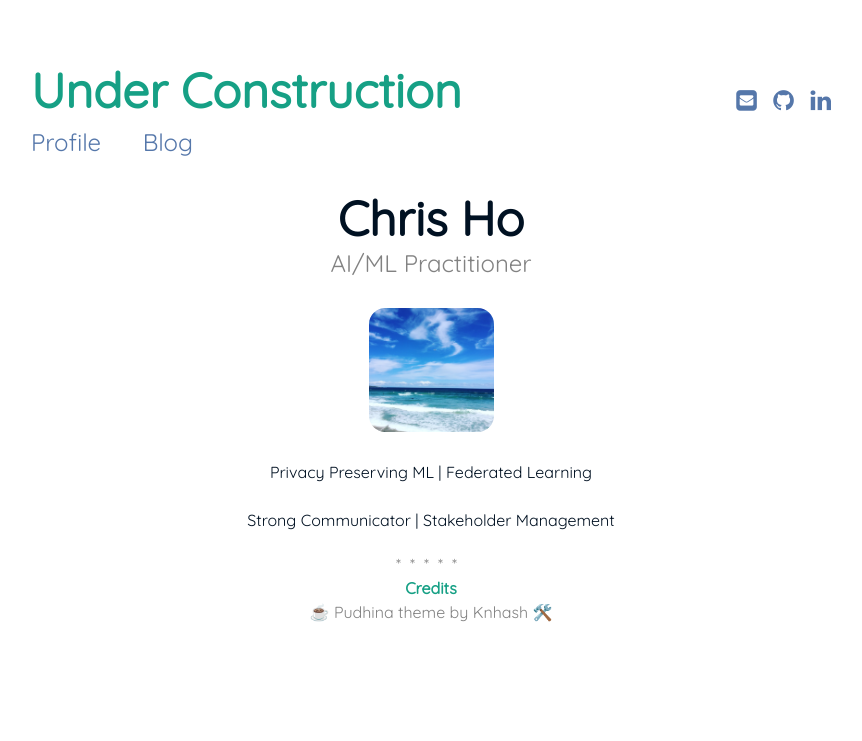
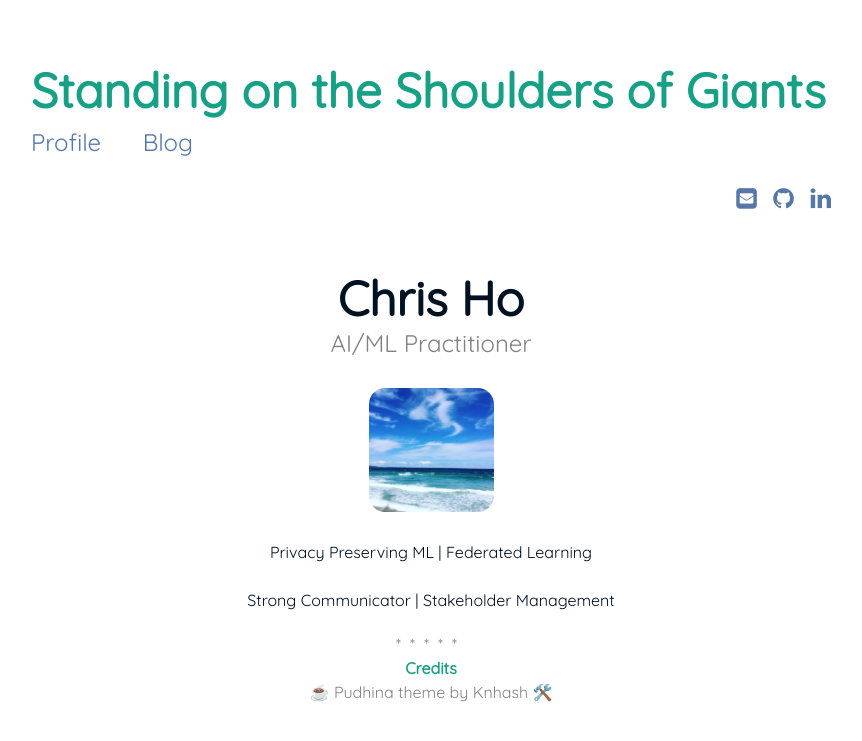
Before and after one commit to hozhenhao/hozhenhao.github.io, a Jekyll site: the page built from index.md, in a window 1280 px wide. Shown: the top 741 px of the page, without its empty margins (209-1071 px from the left). Built offline with Jekyll 4.4.1, drawn with Linux system fonts in a browser that asks for light colours.

Commit message:
change title of the website

```diff
--- a/_config.yml
+++ b/_config.yml
@@ -1,5 +1,5 @@
 # Site settings
-title: Under Construction
+title: Standing on the Shoulders of Giants
 description: >
   xxx xxxxx xxxx xxxx xxxx xxx
 
```
